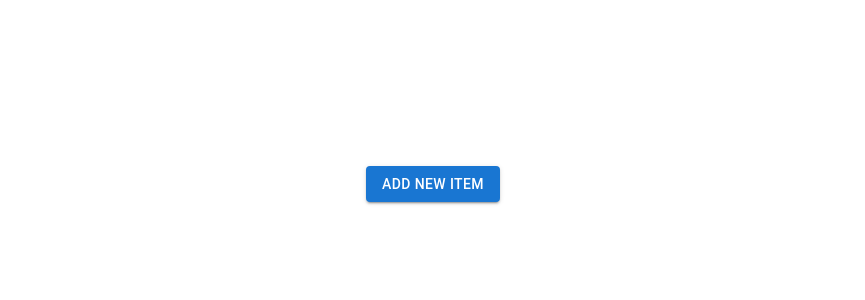
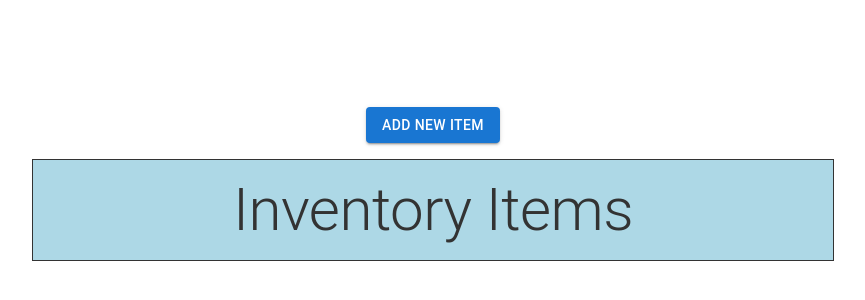
Before and after one commit to SMei201900/inventory_management_, a Next.js app: page / in a window 1280 px wide. Shown: the part 456-756 px from the top of the page, without its empty margins (207-1072 px from the left). Built offline with nearby package versions, Linux system fonts and the light colour scheme; no server answers; the database is empty.

Commit message:
added a box

```diff
--- a/app/page.js
+++ b/app/page.js
@@ -83,6 +83,7 @@
 			width="100vw"
 			height="100vw"
 			display="flex"
+			flexDirection="column"
 			justifyContent="center"
 			alignItems="center"
 			gap={2}
@@ -135,6 +136,20 @@
 			>
 				Add New Item
 			</Button>
+			<Box border="1px solid #333">
+				<Box
+					width="800px"
+					height="100px"
+					bgcolor="#ADD8E6"
+					display="flex"
+					alignItems="center"
+					justifyContent="center"
+				>
+					<Typography variant="h2" color="#333">
+						Inventory Items
+					</Typography>
+				</Box>
+			</Box>
 		</Box>
 	);
 }
```
